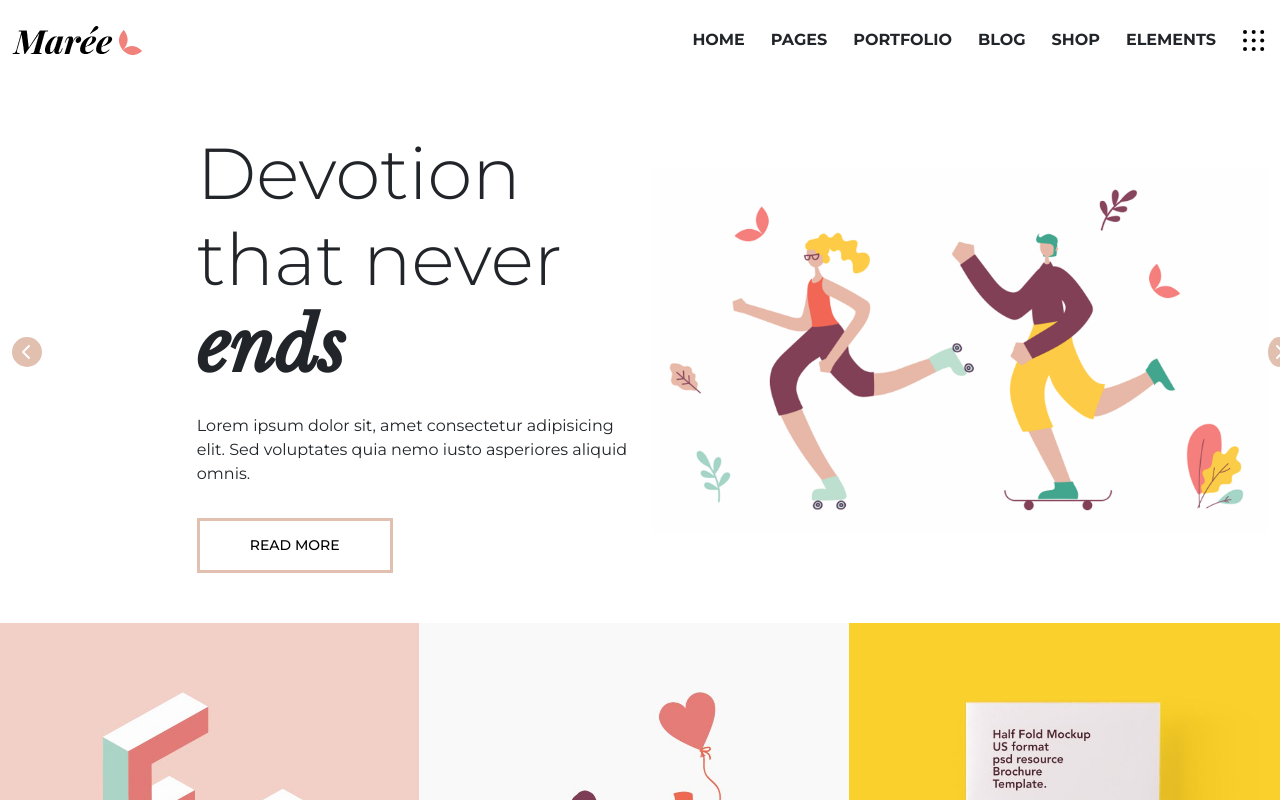
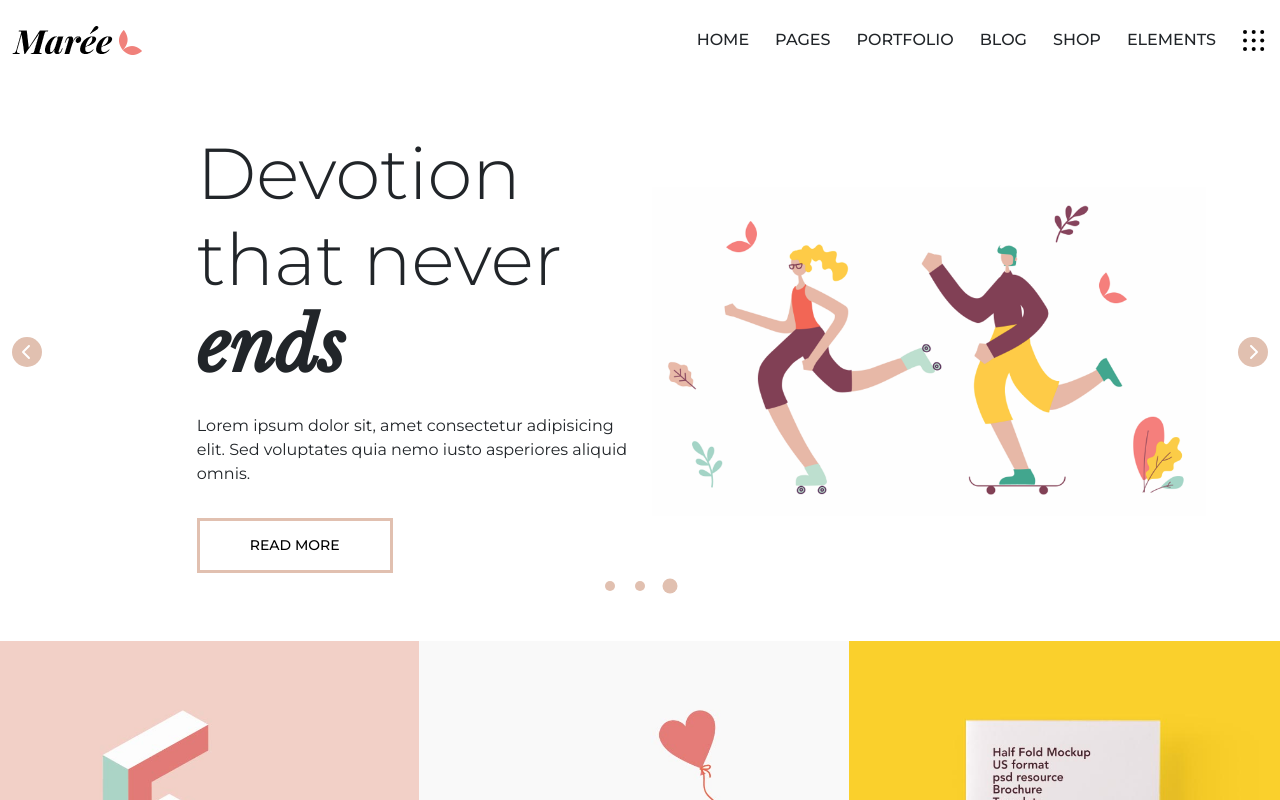
Before and after one commit to TrvMarco/proj-html-vuejs, a Vue app: page / in a window 1280 px wide. Shown: the top 800 px of the page. Built offline with nearby package versions, Linux system fonts and the light colour scheme.

Commit message:
Creato bottoni per slider hero

```diff
--- a/src/Components/Common elements/NavBar.vue
+++ b/src/Components/Common elements/NavBar.vue
@@ -1,11 +1,11 @@
 <template>
   <ul>
-    <li>HOME</li>
-    <li>PAGES</li>
-    <li>PORTFOLIO</li>
-    <li>BLOG</li>
-    <li>SHOP</li>
-    <li>ELEMENTS</li>
+    <li class="d-none d-lg-block">HOME</li>
+    <li class="d-none d-lg-block">PAGES</li>
+    <li class="d-none d-lg-block">PORTFOLIO</li>
+    <li class="d-none d-lg-block">BLOG</li>
+    <li class="d-none d-lg-block">SHOP</li>
+    <li class="d-none d-lg-block">ELEMENTS</li>
     <li><img src="../../assets/img/svg-1.svg" alt="menù svg"></li>
     </ul>
 </template>
@@ -21,7 +21,7 @@ export default {
 
 ul{
     @include navBarStyle;
-    font-weight: 700;
+    font-weight: 500;
 }
 
 li{
--- a/src/Components/Sections/MainHeroSlider.vue
+++ b/src/Components/Sections/MainHeroSlider.vue
@@ -18,6 +18,11 @@
                 <i class="fa-solid fa-chevron-right"></i>
             </button>
         </div>
+        <div class="col-12 d-flex justify-content-center pt-2">
+            <button class="btn-circle slider"></button>
+            <button class="btn-circle slider"></button>
+            <button class="btn-circle slider active"></button>
+        </div>
     </div>
   </div>
   </section>
@@ -32,6 +37,10 @@ export default {
 <style lang="scss" scoped>
     .hero-slider{
         padding: var(--padding-hero-slider);
+
+        img{
+            max-width: 90%;
+        }
     }
 
     .hero-text{
--- a/src/assets/Style/global-parts/_buttons.scss
+++ b/src/assets/Style/global-parts/_buttons.scss
@@ -31,4 +31,16 @@
     border-radius: 50%;
     color: #fff;
     border: none;
+
 }
+
+// Circle pink button small (Slider)
+.slider{
+    width: .625rem;
+    height: .625rem;
+    margin: 0 .625rem;
+    padding: 0;
+    &.active{
+        transform: scale(1.5);
+    }
+}
```
